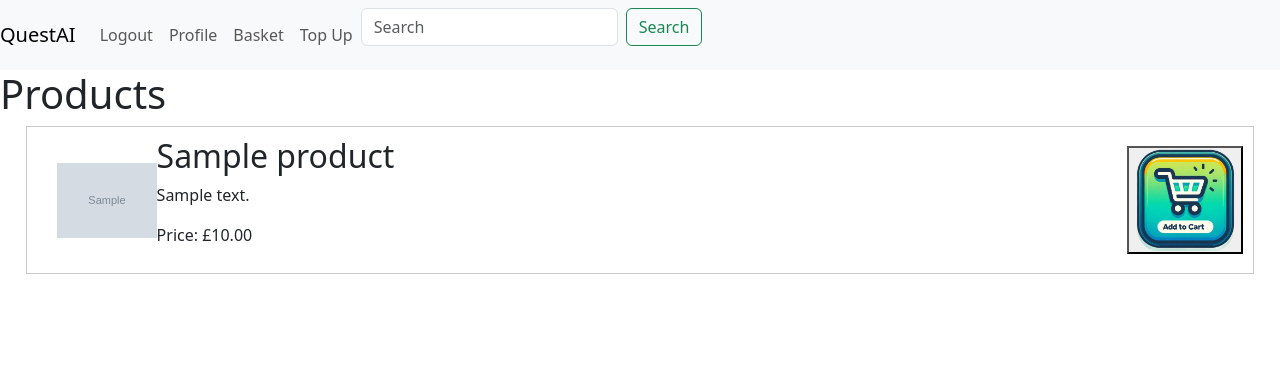
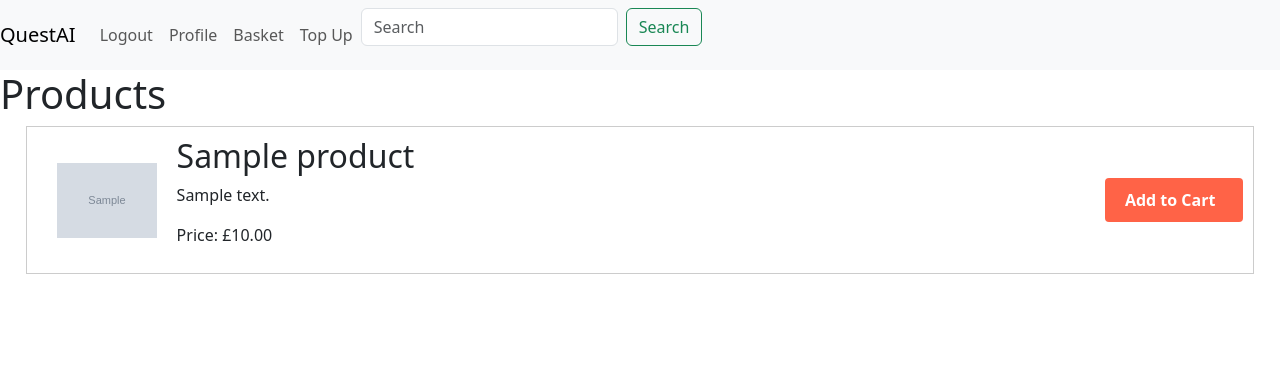
Before and after one commit to Ashes1997/QuestAI, a Django app: page /questAI/home/ in a window 1280 px wide. Shown: the top 370 px of the page. Run offline with Django 3.2, Linux system fonts and the light colour scheme; a user stored in the database is signed in; tables that the repository leaves empty hold one stand-in row (values such as "Sample post"); grey boxes marked "Sample" are stand-in pictures.

Commit message:
updated add to cart button

```diff
--- a/group2/templates/questAI/home.html
+++ b/group2/templates/questAI/home.html
@@ -24,6 +24,7 @@
         .product-image {
             margin-left: 20px;
             flex-shrink: 0;
+            margin-right: 20px;
         }
         .product-image img {
             width: 100px;
@@ -33,6 +34,30 @@
         width: 100px;
         height: auto;
         }
+
+        .add-to-cart {
+            display: inline-flex;
+            align-items: center;
+            justify-content: center;
+            padding: 10px 20px;
+            background-color: #ff6347;
+            color: #fff;
+            border: none;
+            border-radius: 4px;
+            font-size: 16px;
+            font-weight: 600;
+            cursor: pointer;
+            transition: background-color 0.3s ease;
+        }
+
+        .add-to-cart:hover {
+            background-color: #ff4d24;
+        }
+
+        .add-to-cart-text {
+            margin-right: 8px;
+        }
+
     </style>
     {%endblock%}
 
@@ -51,7 +76,7 @@
             <p>Price: £{{ product.price }}</p>
         </div>
         <button class="add-to-cart">
-            <img src="{% static 'images/Add_to_cart.png' %}" alt="Not Found">
+            <span class="add-to-cart-text">Add to Cart</span>
         </button>
     </div>
     {% endfor %}
```
